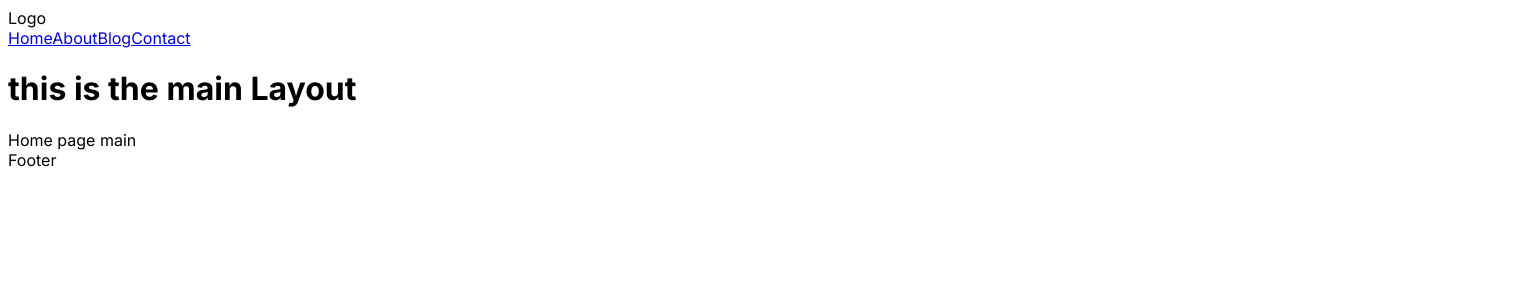
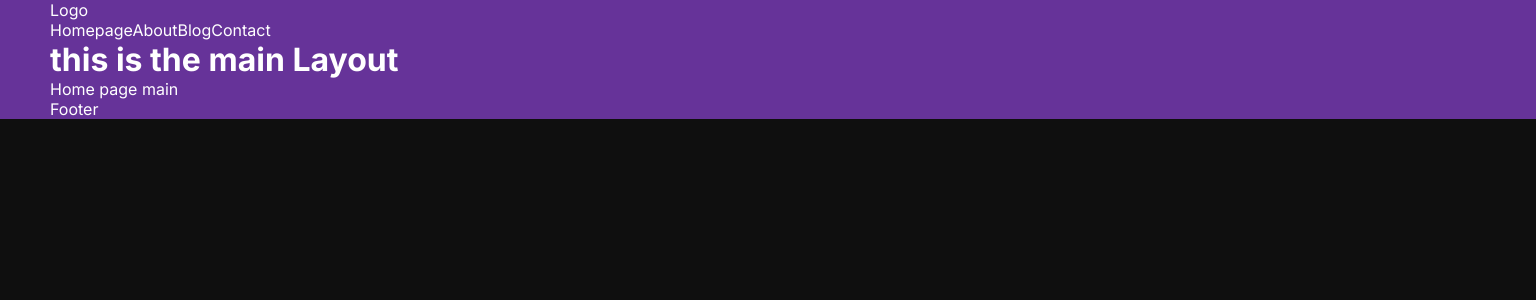
Before and after one commit to samade747/next-practice-, a Next.js app: page / in a window 1280 px wide. Shown: the top 300 px of the page, 1536 px wide, since content can reach past the window. Built offline with nearby package versions, Linux system fonts and the light colour scheme.

Commit message:
908am 01 05 2024

```diff
--- a/src/app/globals.css
+++ b/src/app/globals.css
@@ -0,0 +1,38 @@
+:root{
+    --bg: #0d0c22;
+    --bgSof: #2d2b42;
+    --textSoft: #e5e5e5;
+    --text: white;
+    --btn: #3673fd;
+
+}
+
+
+*{
+    box-sizing: border-box;
+    margin: 0;
+    padding: 0;
+}
+
+
+body{
+    background-color: rgb(15, 15, 15);
+    color: white;
+    font-family: 'Inter', sans-serif;
+}
+
+a{
+    text-decoration: none;
+    color: inherit;
+
+}
+
+
+.container{
+    background-color: rebeccapurple;
+    width: 1536px;
+    margin: 0 auto;
+    padding-left: 50px;
+    padding-right: 50px;
+    min-height: 100px;
+}
--- a/src/app/layout.js
+++ b/src/app/layout.js
@@ -15,12 +15,13 @@ export default function RootLayout({ children }) {
   return (
     <html lang="en">
       <body className={inter.className}>
+      <div className='container'>
       <Navbar />
       <h1>this is the main Layout</h1>
 
       {children}
       <Footer />
-
+      </div>
       </body>
     </html>
   )
--- a/src/app/page.jsx
+++ b/src/app/page.jsx
@@ -2,6 +2,7 @@
 import React from "react";
 
 const Home = () => {
+  // throw new Error("This is an error");
   return <div>Home page main</div>;
 };
 
--- a/src/components/navbar/Navbar.jsx
+++ b/src/components/navbar/Navbar.jsx
@@ -1,4 +1,5 @@
 import Link from "next/link";
+import Links from "./links/Links";
 
 const Navbar = () => {
 
@@ -6,10 +7,7 @@ const Navbar = () => {
         <div>
             <div>Logo</div>
             <div>
-                <Link href="/">Home</Link>
-                <Link href="/about">About</Link>
-                <Link href="/blog">Blog</Link>
-                <Link href="/contact">Contact</Link>
+                <Links />
             </div>
         </div>
     )
--- /dev/null
+++ b/src/components/navbar/links/Links.jsx
@@ -0,0 +1,38 @@
+import Link from "next/link"
+
+const Links = () => {
+
+    const links = [
+    {
+        title: "Homepage",
+        path: "/",
+    },
+    {
+        title: "About",
+        path: "/about",
+    },
+    {
+        title: "Blog",
+        path: "/blog",
+    },
+    {
+        title: "Contact",
+        path: "/contact",
+    },
+
+    ]
+
+    return (
+        <div>
+            {links.map((link) => (
+                <Link key={link.path} href={link.path}>{link.title}</Link>
+            ))}
+
+
+
+        </div>
+    )
+
+}
+
+export default Links;
```
Also changed, not shown: src/app/error.jsx (added, +7 -0 lines), src/app/loading.jsx (added, +8 -0 lines), src/app/not-found.jsx (added, +19 -0 lines).
